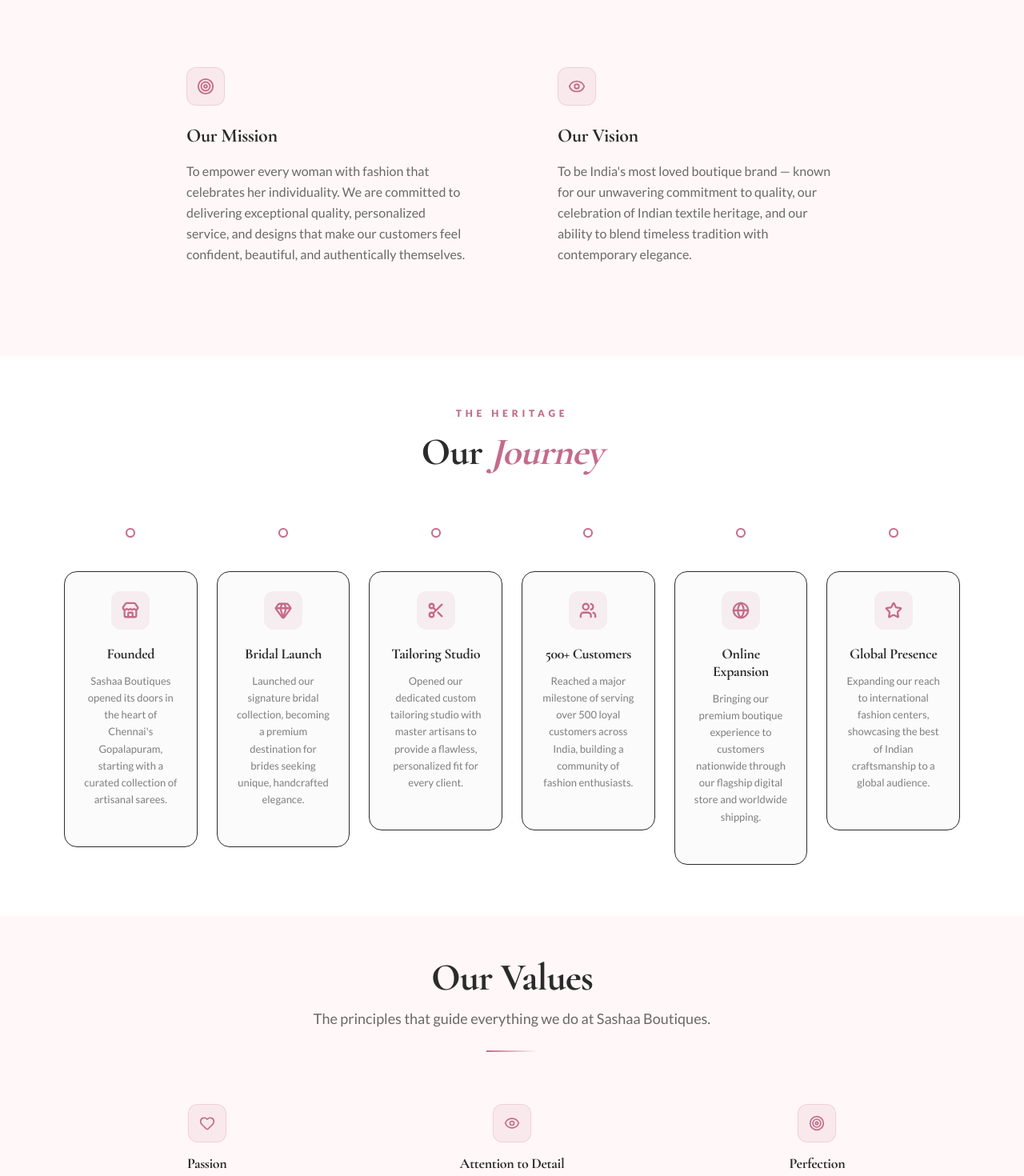
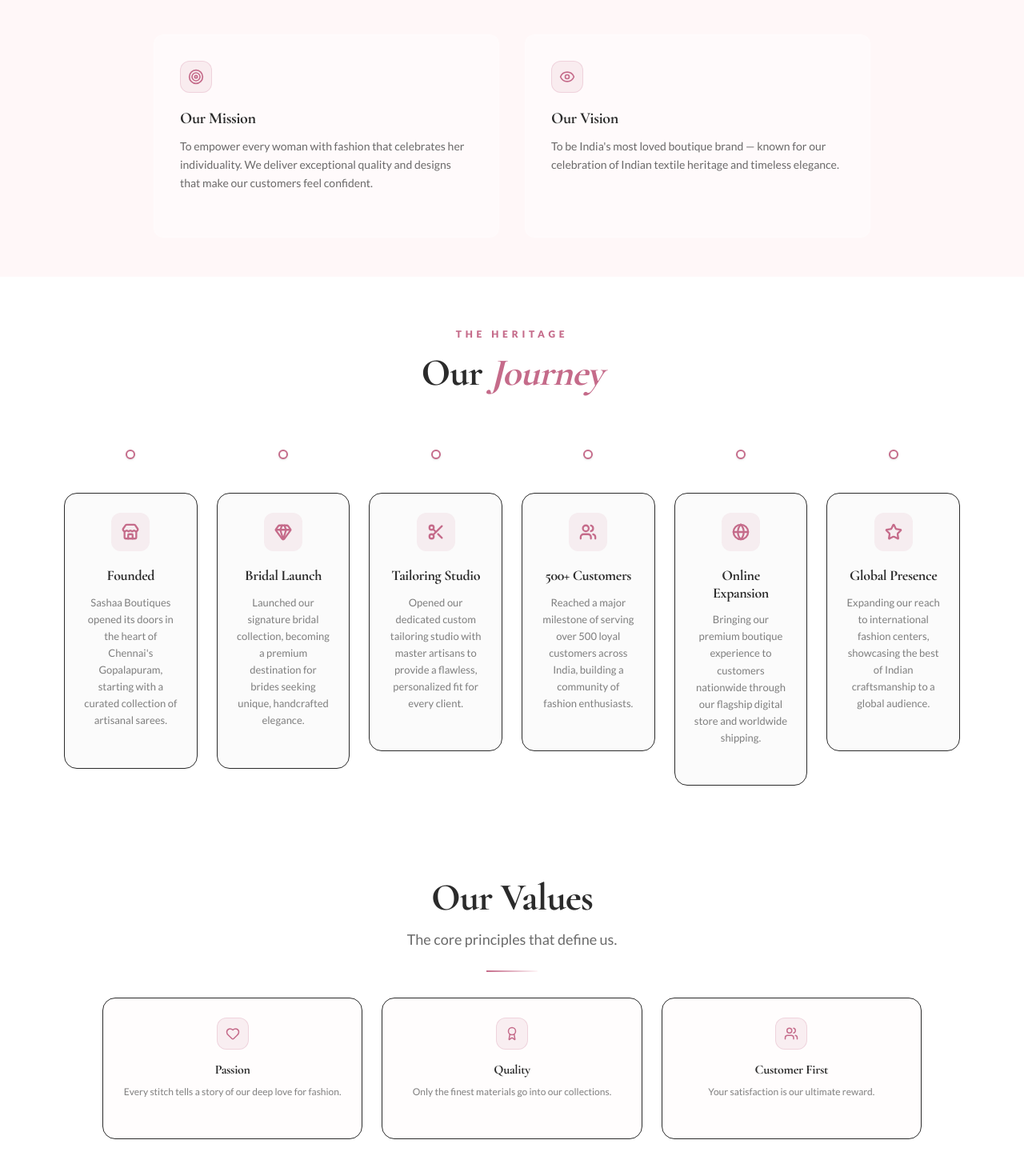
Before and after one commit to RameshKg100/Boutique, a Next.js app: page /about in a window 1280 px wide. Shown: the part 1160-2630 px from the top of the page at 80% size. Built offline with nearby package versions, Linux system fonts and the light colour scheme.

Commit message:
Minimize Our Values section on About page to 3 core values and simplified UI

```diff
--- a/src/app/about/page.js
+++ b/src/app/about/page.js
@@ -6,12 +6,9 @@
 import { Heart, Eye, Target, Award, Users, Sparkles, Store, Gem, Scissors, Globe, Star } from "lucide-react";
 
 const values = [
-  { icon: Heart, title: "Passion", description: "Every stitch tells a story of our deep love for fashion and craftsmanship." },
-  { icon: Eye, title: "Attention to Detail", description: "We obsess over every detail, from fabric selection to the final fitting." },
-  { icon: Target, title: "Perfection", description: "We don't settle for anything less than perfect in every garment we create." },
-  { icon: Award, title: "Quality", description: "Only the finest materials and techniques go into our collections." },
-  { icon: Users, title: "Customer First", description: "Your satisfaction and confidence in our pieces is our ultimate reward." },
-  { icon: Sparkles, title: "Innovation", description: "We blend traditional techniques with contemporary design sensibilities." },
+  { icon: Heart, title: "Passion", description: "Every stitch tells a story of our deep love for fashion." },
+  { icon: Award, title: "Quality", description: "Only the finest materials go into our collections." },
+  { icon: Users, title: "Customer First", description: "Your satisfaction is our ultimate reward." },
 ];
 
 const milestones = [
@@ -100,43 +97,39 @@
         <div className="container-boutique">
           <div className="grid grid-cols-1 md:grid-cols-2 gap-8 max-w-4xl mx-auto">
             <AnimatedSection delay={0}>
-              <div className="bg-white/10 backdrop-blur-md rounded-xl p-8 md:p-10 card-hover border border-white/20 h-full">
+              <div className="bg-white/40 backdrop-blur-sm rounded-xl p-6 md:p-8 card-hover border border-white/20 h-full">
                 <div
-                  className="w-12 h-12 rounded-xl mb-6 flex items-center justify-center bg-primary/10 border border-primary/20"
+                  className="w-10 h-10 rounded-xl mb-5 flex items-center justify-center bg-primary/10 border border-primary/20"
                 >
-                  <Target size={22} className="text-primary" />
+                  <Target size={20} className="text-primary" />
                 </div>
                 <h3
-                  className="text-2xl font-bold mb-4"
+                  className="text-xl font-bold mb-3"
                   style={{ fontFamily: "var(--font-heading)", color: "var(--foreground)" }}
                 >
                   Our Mission
                 </h3>
-                <p className="text-foreground/70 font-medium leading-relaxed">
+                <p className="text-foreground/70 text-sm font-medium leading-relaxed">
                   To empower every woman with fashion that celebrates her individuality.
-                  We are committed to delivering exceptional quality, personalized service,
-                  and designs that make our customers feel confident, beautiful, and
-                  authentically themselves.
+                  We deliver exceptional quality and designs that make our customers feel confident.
                 </p>
               </div>
             </AnimatedSection>
             <AnimatedSection delay={150}>
-              <div className="bg-white/10 backdrop-blur-md rounded-xl p-8 md:p-10 card-hover border border-white/20 h-full">
+              <div className="bg-white/40 backdrop-blur-sm rounded-xl p-6 md:p-8 card-hover border border-white/20 h-full">
                 <div
-                  className="w-12 h-12 rounded-xl mb-6 flex items-center justify-center bg-primary/10 border border-primary/20"
+                  className="w-10 h-10 rounded-xl mb-5 flex items-center justify-center bg-primary/10 border border-primary/20"
                 >
-                  <Eye size={22} className="text-primary" />
+                  <Eye size={20} className="text-primary" />
                 </div>
                 <h3
-                  className="text-2xl font-bold mb-4"
+                  className="text-xl font-bold mb-3"
                   style={{ fontFamily: "var(--font-heading)", color: "var(--foreground)" }}
                 >
                   Our Vision
                 </h3>
-                <p className="text-foreground/70 font-medium leading-relaxed">
-                  To be India&apos;s most loved boutique brand — known for our unwavering
-                  commitment to quality, our celebration of Indian textile heritage,
-                  and our ability to blend timeless tradition with contemporary elegance.
+                <p className="text-foreground/70 text-sm font-medium leading-relaxed">
+                  To be India&apos;s most loved boutique brand — known for our celebration of Indian textile heritage and timeless elegance.
                 </p>
               </div>
             </AnimatedSection>
@@ -206,30 +199,30 @@
       </section>
 
       {/* Values */}
-      <section className="py-8 lg:py-12 bg-secondary border-y border-white/10" id="our-values">
+      <section className="py-12 bg-white" id="our-values">
         <div className="container-boutique">
           <AnimatedSection>
             <SectionHeading
               title="Our Values"
-              subtitle="The principles that guide everything we do at Sashaa Boutiques."
+              subtitle="The core principles that define us."
             />
           </AnimatedSection>
-          <div className="grid grid-cols-1 sm:grid-cols-2 lg:grid-cols-3 gap-6">
+          <div className="grid grid-cols-1 sm:grid-cols-3 gap-6 max-w-5xl mx-auto">
             {values.map((value, index) => (
               <AnimatedSection key={value.title} delay={index * 100}>
-                <div className="bg-white/10 backdrop-blur-md rounded-xl p-6 md:p-8 card-hover border border-white/20 text-center">
+                <div className="p-6 rounded-2xl border border-border-color text-center hover:shadow-lg transition-all duration-300 bg-secondary/30">
                   <div
-                    className="w-12 h-12 rounded-xl mx-auto mb-4 flex items-center justify-center bg-primary/10 border border-primary/20"
+                    className="w-10 h-10 rounded-xl mx-auto mb-4 flex items-center justify-center bg-primary/10 border border-primary/20"
                   >
-                    <value.icon size={20} className="text-primary" />
+                    <value.icon size={18} className="text-primary" />
                   </div>
                   <h3
-                    className="text-lg font-bold mb-2 text-foreground"
+                    className="text-base font-bold mb-2 text-foreground"
                     style={{ fontFamily: "var(--font-heading)" }}
                   >
                     {value.title}
                   </h3>
-                  <p className="text-sm text-foreground/60 font-medium leading-relaxed">
+                  <p className="text-xs text-foreground/60 font-medium leading-relaxed">
                     {value.description}
                   </p>
                 </div>
```
